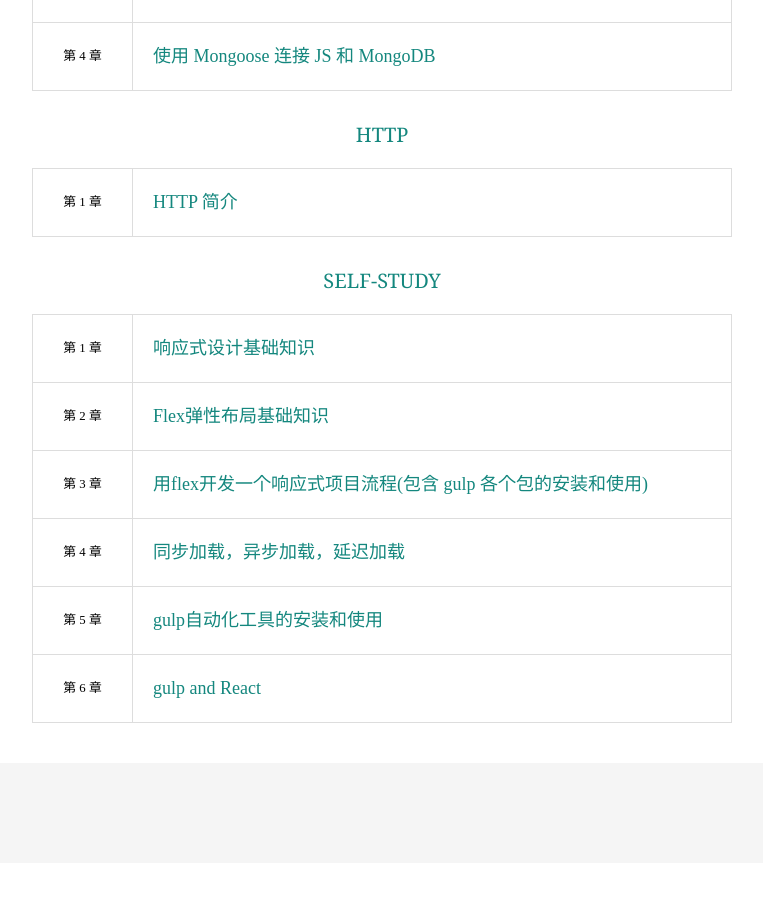
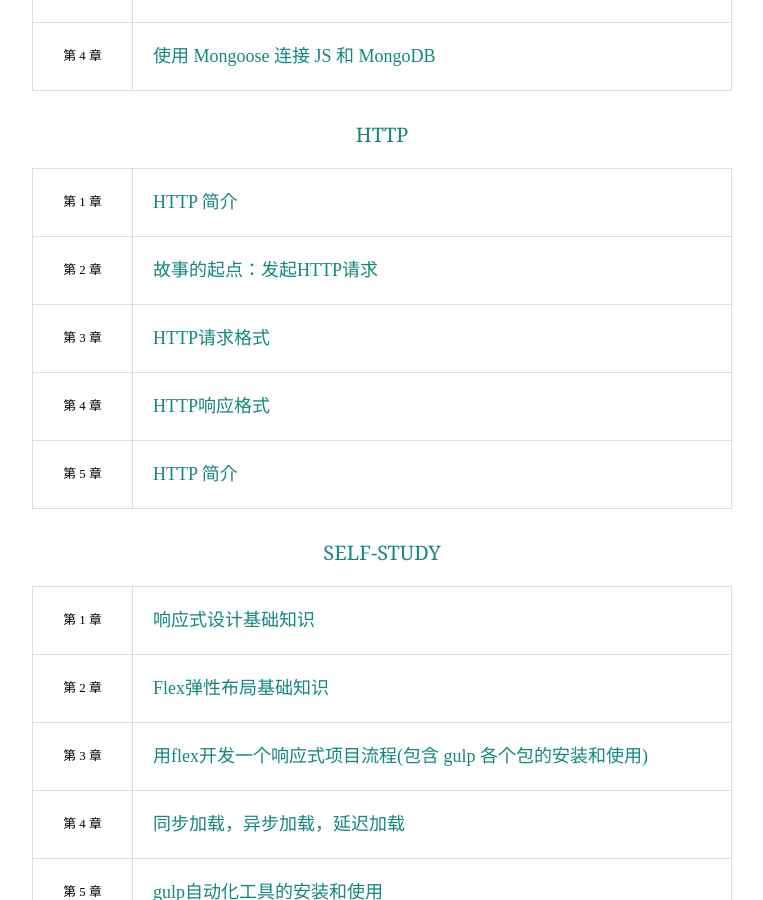
Before and after one commit to jackieliutao/forscape1003.github.io, a Jekyll site: the page built from index.md, in a window 1280 px wide and 900 px high, scrolled down 2119 px. Shown: the whole window, without its empty margins (258-1021 px from the left). Built offline with Jekyll 4.4.1, drawn with Linux system fonts in a browser that asks for light colours.

Commit message:
add http

```diff
--- a/_includes/toc.html
+++ b/_includes/toc.html
@@ -174,6 +174,30 @@
            <a href="./http/1-http.html">HTTP 简介</a>
          </td>
         </tr>
+        <tr class="chapter-wrap">
+         <td class="chapter-index">第 2 章</td>
+         <td class="chapter-title">
+           <a href="./http/1-http.html">故事的起点：发起HTTP请求</a>
+         </td>
+        </tr>
+        <tr class="chapter-wrap">
+         <td class="chapter-index">第 3 章</td>
+         <td class="chapter-title">
+           <a href="./http/1-http.html">HTTP请求格式</a>
+         </td>
+        </tr>
+        <tr class="chapter-wrap">
+         <td class="chapter-index">第 4 章</td>
+         <td class="chapter-title">
+           <a href="./http/1-http.html">HTTP响应格式</a>
+         </td>
+        </tr>
+        <tr class="chapter-wrap">
+         <td class="chapter-index">第 5 章</td>
+         <td class="chapter-title">
+           <a href="./http/1-http.html">HTTP 简介</a>
+         </td>
+        </tr>
       </tbody>
     </table>
 
```
